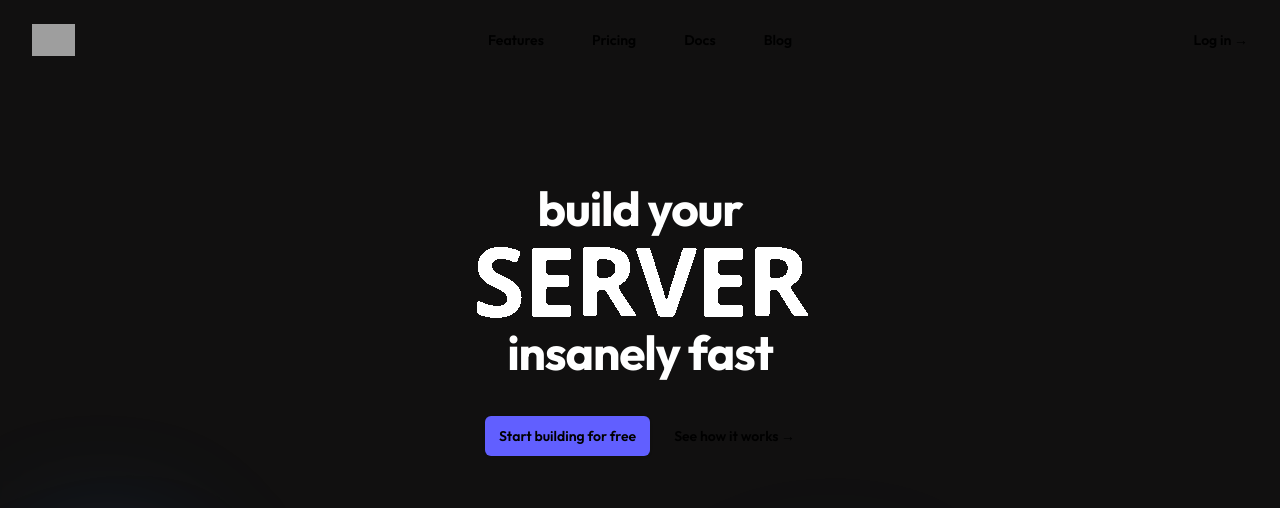
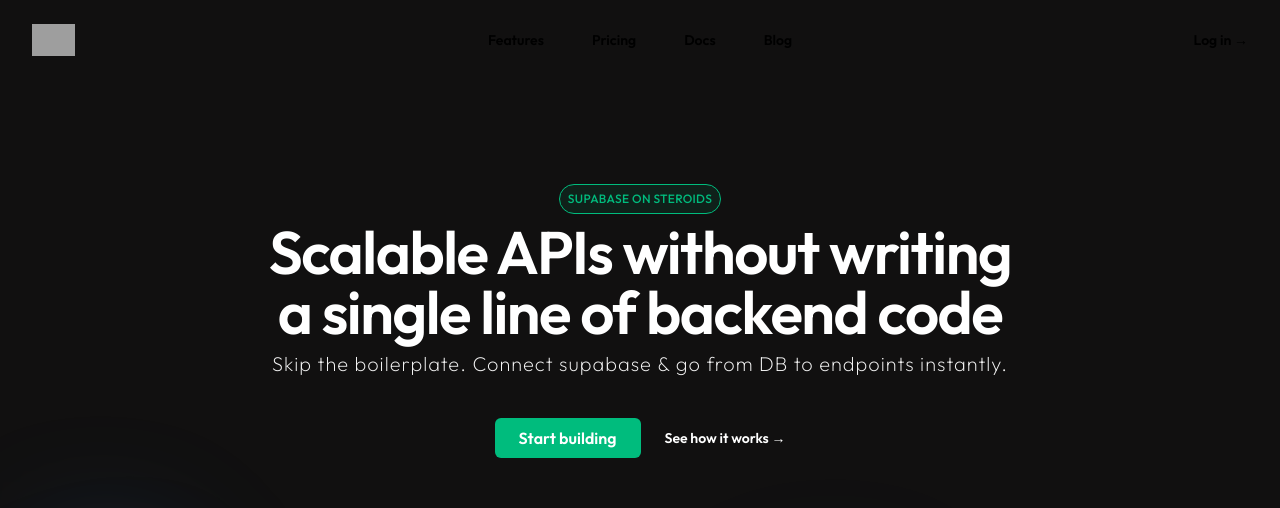
Before and after one commit to sulekaustubh/thincrust, a Next.js app: page / in a window 1280 px wide. Shown: the top 508 px of the page. Built offline with nearby package versions, Linux system fonts and the light colour scheme; grey boxes are pictures that could not be loaded.

Commit message:
Update Hero.jsx
finalised hero section layout

```diff
--- a/components/sections/Hero.jsx
+++ b/components/sections/Hero.jsx
@@ -222,12 +222,17 @@
 				</div>
 				<div className="py-24 sm:py-32 lg:pb-40">
 					<div className="mx-auto max-w-7xl px-6 lg:px-8">
-						<div className="mx-auto max-w-lg text-center">
-							<h1 className="text-5xl text-center font-bold tracking-tight text-white">
-								build your
+						<div className="mx-auto max-w-3xl text-center">
+							<div className="flex uppercase mx-auto text-xs font-medium text-emerald-500 bg-emerald-500/10 border w-fit border-emerald-500 rounded-full px-2 py-1.5 mb-2 tracking-wide items-center justify-center gap-2">
+								<p>Supabase on steroids</p>
+								{/* <p className="w-2 h-2 rounded-full bg-emerald-500" /> */}
+							</div>
+							<h1 className="text-6xl font-outfit text-center font-semibold tracking-tight text-white">
+								Scalable APIs without writing a single line of
+								backend code
 							</h1>
 							<div className="text-8xl uppercase font-bold tracking-tight text-white relative">
-								<MorphingText
+								{/* <MorphingText
 									texts={[
 										"backend",
 										"APIs",
@@ -239,10 +244,12 @@
 										"security",
 									]}
 									className="text-8xl uppercase text-center font-bold tracking-tight text-white h-24 w-full"
-								/>
+								/> */}
 							</div>
-							<h1 className="text-5xl text-center font-bold tracking-tight text-white ">
-								insanely fast
+							<h1 className="tracking-wider text-xl font-extralight mt-2 text-center text-white/95 ">
+								Skip the boilerplate. Connect supabase & go from
+								DB to endpoints instantly.
+								{/* Workflow so fast, it might just replace your dev stack ! */}
 							</h1>
 							{/* <p className="mt-6 text-lg leading-8 text-gray-300">
 								Create powerful, production-ready APIs in
@@ -251,19 +258,19 @@
 								focus on building what matters.
 							</p> */}
 							<div className="mt-10 flex items-center justify-center gap-x-6">
-								<a
+								<div
 									href="/builder/tables"
-									className="rounded-md bg-indigo-500 px-3.5 py-2.5 text-sm font-semibold text-white shadow-sm hover:bg-indigo-400 focus-visible:outline focus-visible:outline-offset-2 focus-visible:outline-indigo-400"
+									className="rounded-md font-semibold px-6 py-2 text-white bg-emerald-500 "
 								>
-									Start building for free
-								</a>
-								<a
+									Start building
+								</div>
+								<div
 									href="/builder/tables"
-									className="text-sm font-semibold leading-6 text-white"
+									className="text-sm cursor-pointer font-semibold leading-6 text-white"
 								>
 									See how it works{" "}
 									<span aria-hidden="true">→</span>
-								</a>
+								</div>
 							</div>
 						</div>
 						<img
```
